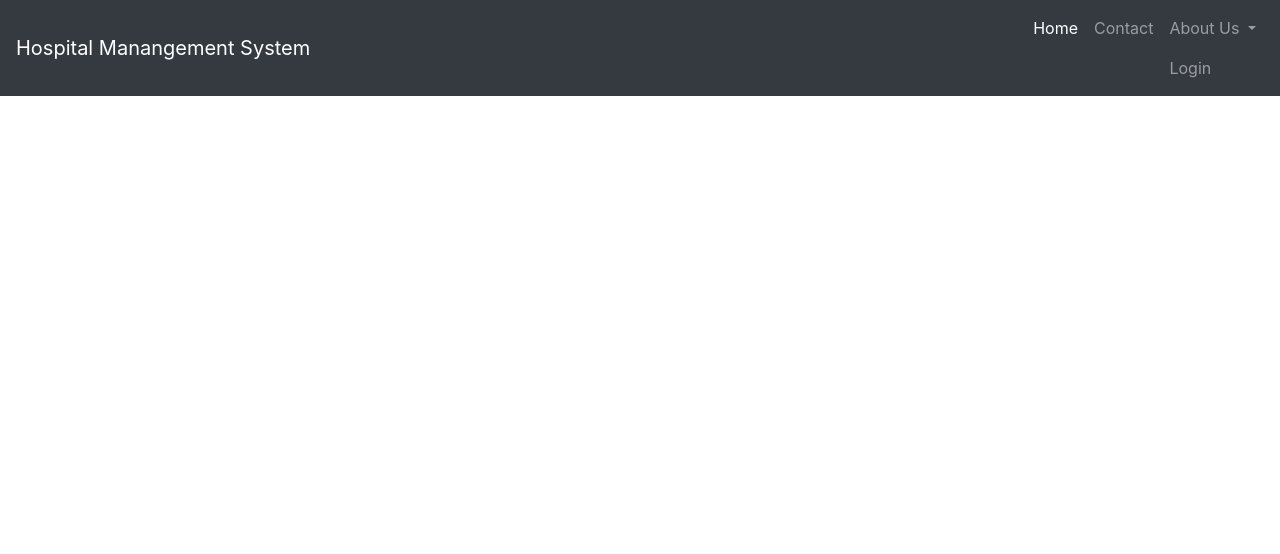
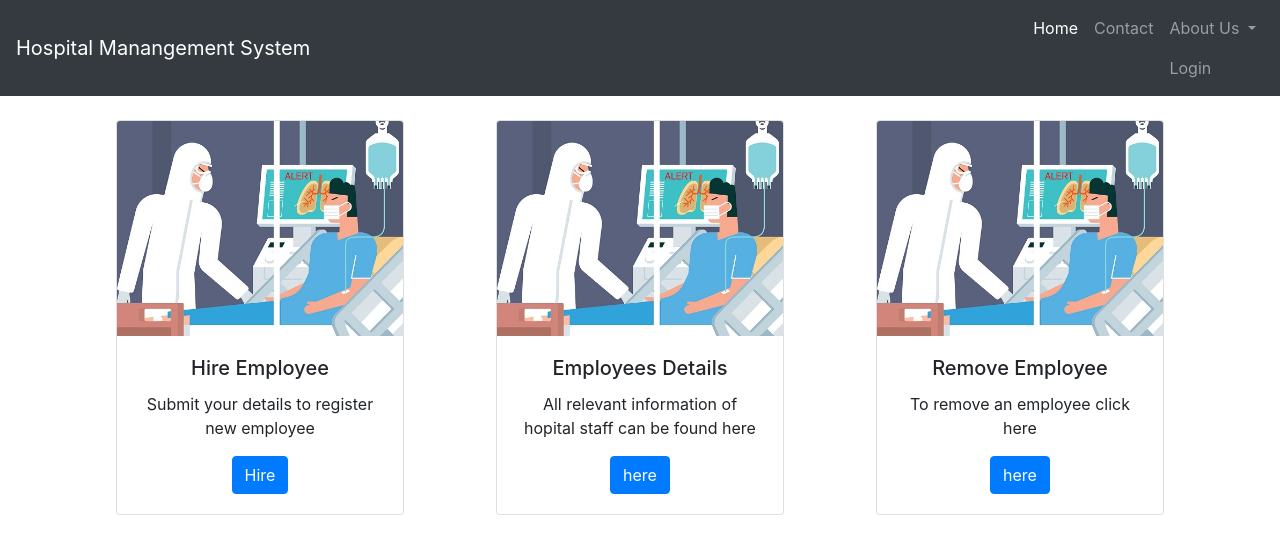
Before and after one commit to manassharma158/Hospital-Database-Management-System, a Flask app: page /staff-index in a window 1280 px wide. Shown: the top 554 px of the page. Run offline with Flask 2, Linux system fonts and the light colour scheme; some libraries are stand-ins or nearby versions.

Commit message:
Update staff_index.html

```diff
--- a/hospital_dbms/templates/staff_index.html
+++ b/hospital_dbms/templates/staff_index.html
@@ -1,6 +1,40 @@
 {% extends 'base.html' %}
 
 {% block content %}
-
+<br>
+<div class="container text-center">
+	<div class="row" align = "center">
+		<div class="col-sm">
+			<div class="card" style="width: 18rem;">
+				<img class="card-img-top" src="static/Patient_card.jpeg" alt="Card image cap">
+				<div class="card-body">
+					<h5 class="card-title">Hire Employee</h5>
+					<p class="card-text">Submit your details to register new employee</p>
+					<a href="/register" class="btn btn-primary">Hire</a>
+				</div>
+			</div>
+		</div>
+		<div class="col-sm">
+			<div class="card" style="width: 18rem;">
+				<img class="card-img-top" src="static/Patient_card.jpeg" alt="Card image cap">
+				<div class="card-body">
+					<h5 class="card-title">Employees Details</h5>
+					<p class="card-text">All relevant information of hopital staff can be found here</p>
+					<a href="/employees" class="btn btn-primary">here</a>
+				</div>
+			</div>
+		</div>
+		<div class="col-sm">
+			<div class="card" style="width: 18rem;">
+				<img class="card-img-top" src="static/Patient_card.jpeg" alt="Card image cap">
+				<div class="card-body">
+					<h5 class="card-title">Remove Employee</h5>
+					<p class="card-text">To remove an employee click here</p>
+					<a href="/delete" class="btn btn-primary">here</a>
+				</div>
+			</div>
+		</div>
+	</div>
+</div>
 
 {% endblock %}
```
